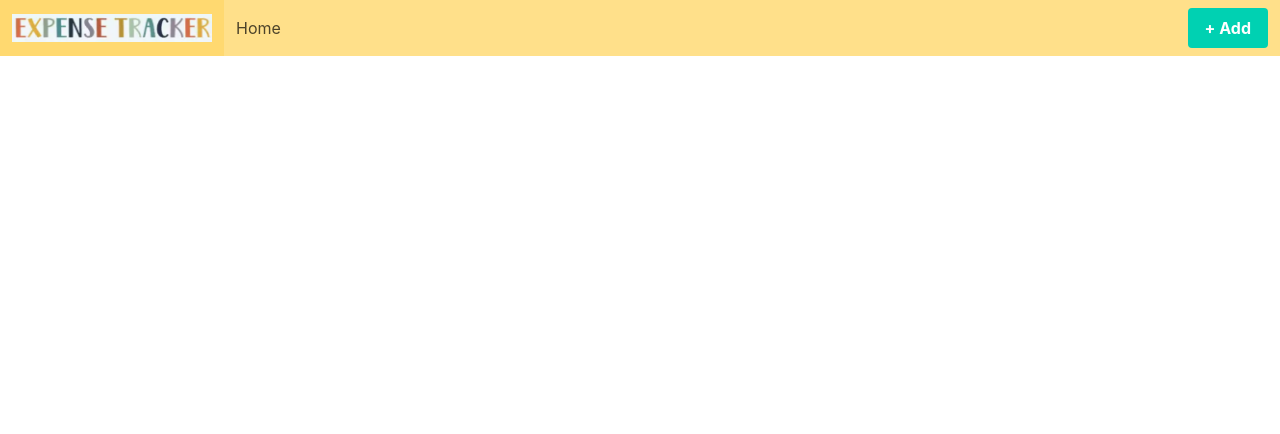
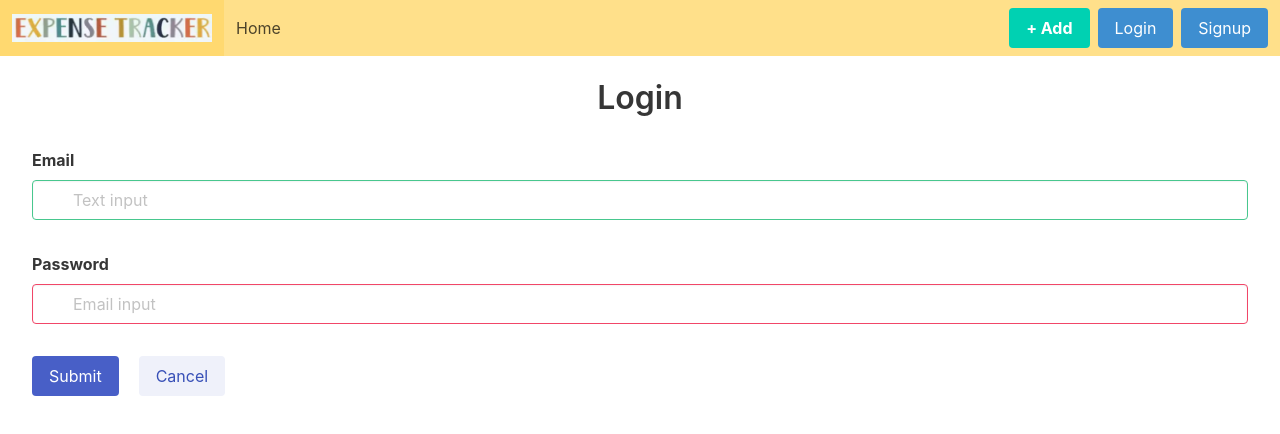
Before and after one commit to anupdhoble/expensetrackerfrontend, a React (Create React App) app: page /login in a window 1280 px wide. Before the commit this address had no page. Shown: the top 434 px of the page. Built offline with nearby package versions, Linux system fonts and the light colour scheme.

Commit message:
authentication use context added and cofigured

```diff
--- a/package.json
+++ b/package.json
@@ -1,5 +1,4 @@
 {
-  "homepage": "https://anupdhoble.github.io/expensetrackerfrontend/",
   "name": "expense-tracker-frontend",
   "version": "0.1.0",
   "private": true,
@@ -43,6 +42,7 @@
     ]
   },
   "devDependencies": {
-    "gh-pages": "^6.1.1"
+    "gh-pages": "^6.1.1",
+    "@babel":"plugin-proposal-private-property-in-object"
   }
 }
--- a/src/App.js
+++ b/src/App.js
@@ -5,8 +5,17 @@ import { ToastContainer, toast } from 'react-toastify';
 import Navbar from './components/Navbar';
 import Table from './components/Table';
 import Add from './components/Add';
+import Signup from './components/Signup';
+import Login from './components/Login';
+
+// import UserContext from "./context/user/UserContext";
+// import { useContext } from "react";
 
 function App() {
+//   const user=useContext(UserContext);
+//   if(localStorage.getItem('authToken')){
+//     user.handleLogin();
+// }
   const showNotification = (message, type) => {
     switch (type) {
       case 'success':
@@ -23,16 +32,20 @@ function App() {
     }
   };
   return (
-    <>
+
+
       <Router>
         <ToastContainer />
         <Navbar />
         <Routes>
-          <Route exact path="/expensetrackerfrontend/" element={<Table showNotification={showNotification} toast={toast}/>} />;
-          <Route exact path="/expensetrackerfrontend/add" element={<Add showNotification={showNotification} toast={toast}/>} />;
+          <Route exact path="/" element={<Table showNotification={showNotification} toast={toast}/>} />
+          <Route exact path="/add" element={<Add showNotification={showNotification} toast={toast}/>} />
+          <Route exact path="/login" element={<Login showNotification={showNotification} toast={toast}/>} />
+          <Route exact path="/signup" element={<Signup showNotification={showNotification} toast={toast}/>} />
         </Routes>
       </Router>
-    </>
+
+
   );
 }
 
--- a/src/components/Add.js
+++ b/src/components/Add.js
@@ -35,7 +35,7 @@ export default function Add({ showNotification, toast }) {
         setPurpose(e.target.value);
     }
     const formCheck = () => {
-        const dateRegex = /^\d{2}\/\d{2}\/\d{4}$/;
+        const dateRegex = /^\d{1,2}\/\d{1,2}\/\d{4}$/;
         if (title === "") {
             showNotification("Title can't be Empty", "error");
             return false;
@@ -58,7 +58,7 @@ export default function Add({ showNotification, toast }) {
     }
 
     const Submit = async () => {
-        const url = 'https://expensetrackerap.azurewebsites.net/expense/new';
+        const url = 'http://localhost:5000/expense/new';
 
         if (formCheck()) {
             const data = {
@@ -91,7 +91,7 @@ export default function Add({ showNotification, toast }) {
                 } else {
                     showNotification('Failed to add expense. Status:', response.status);
                 }
-                navigate("/expensetrackerfrontend/"); //Navigates to home page
+                navigate("/"); //Navigates to home page
             } catch (error) {
                 console.error('An error occurred while adding the expense:', error.message);
             } finally {
--- /dev/null
+++ b/src/components/Login.js
@@ -0,0 +1,112 @@
+import { useState } from "react";
+import UserContext from "../context/user/UserContext";
+import { useContext } from "react";
+import { useNavigate } from "react-router-dom";
+
+export default function Login({ showNotification, toast }) {
+    const navigate = useNavigate();
+
+    const user = useContext(UserContext);
+    const [email, setemail] = useState("");
+    const [password, setPassword] = useState("");
+
+    const handlePasswordChange = (e) => {
+        setPassword(e.target.value);
+    }
+    const handleemailChange = (e) => {
+        setemail(e.target.value);
+    }
+    const formCheck = () => {
+        if (email === "") {
+            showNotification("Email can't be Empty", "error");
+            return false;
+        } else if (password === "") {
+            showNotification("Password cant be empty", 'error');
+            return false;
+        }
+        else return true;
+    }
+    const handleSubmit = async () => {
+        if (formCheck()) {
+            const url = 'http://localhost:5000/user/auth';
+            const data = {
+                email: email,
+                password: password
+            }
+            try {
+                const response = await fetch(url, {
+                    method: 'POST',
+                    headers: {
+                        'Content-Type': 'application/json',
+                    },
+                    body: JSON.stringify(data)
+                });
+
+                if (response.ok) {
+                    const result = await response.json();
+
+                    if (result.success) {
+                        toast.success("Logged In..")
+                        const authToken = result.authToken;
+                        //store it in local storage
+                        localStorage.setItem('authToken', authToken);
+
+                        user.handleLogin();
+                        navigate("/"); //Navigates to home page
+                    }
+                    else {
+                        toast.error("Invalid credentials");
+                        localStorage.removeItem('authToken');
+                    }
+                } else {
+                    toast.error("Failed to login user");
+                }
+            } catch (error) {
+                toast.error("Failed to login user");
+            }
+        }
+    }
+
+    return (
+        <>
+            <h1 className="title has-text-centered mt-5">Login</h1>
+
+            <div className="field">
+                <label className="label">Email</label>
+                <div className="control has-icons-left has-icons-right">
+                    <input className="input is-success" type="text" onChange={handleemailChange} value={email} placeholder="Text input" />
+                    <span className="icon is-small is-left">
+                        <i className="fas fa-user"></i>
+                    </span>
+                    <span className="icon is-small is-right">
+                        <i className="fas fa-check"></i>
+                    </span>
+                </div>
+            </div>
+
+            <div className="field">
+                <label className="label">Password</label>
+                <div className="control has-icons-left has-icons-right">
+                    <input className="input is-danger" type="email" placeholder="Email input" value={password} onChange={handlePasswordChange} />
+                    <span className="icon is-small is-left">
+                        <i className="fas fa-envelope"></i>
+                    </span>
+                    <span className="icon is-small is-right">
+                        <i className="fas fa-exclamation-triangle"></i>
+                    </span>
+                </div>
+            </div>
+
+
+
+            <div className="field is-grouped">
+                <div className="control">
+                    <button className="button is-link" onClick={handleSubmit}>Submit</button>
+                </div>
+                <div className="control">
+                    <button className="button is-link is-light">Cancel</button>
+                </div>
+            </div>
+        </>
+    );
+}
--- a/src/components/Navbar.js
+++ b/src/components/Navbar.js
@@ -1,13 +1,19 @@
 import { Link } from "react-router-dom";
+import logoImage from "../logo.png";
+import "../css/navbar.css"
+import UserContext from "../context/user/UserContext";
+import { useContext } from "react";
 
 
 export default function Navbar() {
+    const user = useContext(UserContext);
+
     return (
         <>
             <nav className="navbar is-warning" role="navigation" aria-label="main navigation">
                 <div className="navbar-brand">
-                    <a className="navbar-item" href="/expensetrackerfrontend/">
-                        <img alt="" src="logo.png" width="200" height="28" />
+                    <a className="navbar-item" href="/">
+                        <img alt="" src={logoImage} width="200px" height="28px" />
                     </a>
 
 
@@ -15,7 +21,7 @@ export default function Navbar() {
 
                 <div id="navbarBasicExample" className="navbar-menu">
                     <div className="navbar-start">
-                        <Link to="/expensetrackerfrontend/" className="navbar-item">
+                        <Link to="/" className="navbar-item">
                             Home
                         </Link>
 
@@ -49,11 +55,22 @@ export default function Navbar() {
                     <div className="navbar-end">
                         <div className="navbar-item">
                             <div className="buttons">
-                                <Link to="/expensetrackerfrontend/add">
-                                    <a className="button is-primary">
+                                <Link to="/add">
+                                    <button id="addbtn" className="button is-primary">
                                         <strong>+ Add</strong>
-                                    </a>
+                                    </button>
                                 </Link>
+                                {user.isLoggedIn ? (
+                                    <button className="button is-info" onClick={user.handleLogout}>Logout</button>
+                                ) : (
+                                    <Link className="button is-info" to="/login">
+                                        Login
+                                    </Link>
+                                )}
+                                <Link className="button is-info" to="/signup">
+                                    Signup
+                                </Link>
+
 
                             </div>
                         </div>
--- /dev/null
+++ b/src/components/Signup.js
@@ -0,0 +1,7 @@
+export default function Signup(){
+    return(
+        <>
+
+        </>
+    );
+}
--- /dev/null
+++ b/src/context/user/AuthState.js
@@ -0,0 +1,42 @@
+import React, { useEffect, useState } from 'react';
+import UserContext from "./UserContext";
+import { toast } from 'react-toastify';
+
+function AuthState(props) {
+    const [isLoggedIn, setIsLoggedIn] = useState(false);
+
+    useEffect(() => {
+        // Check if the user is logged in based on some asynchronous operation
+        const checkLoginStatus = async () => {
+          try {
+            // Perform your authentication check here
+            // For example, you might check if there's a valid authentication token in localStorage
+            const authToken = localStorage.getItem('authToken');
+            const userIsLoggedIn = !!authToken;
+
+            setIsLoggedIn(userIsLoggedIn);
+          } catch (error) {
+            console.error('Error checking login status:', error);
+          }
+        };
+
+        checkLoginStatus();
+      }, []);
+
+    const handleLogout = () => {
+        setIsLoggedIn(false);
+        localStorage.removeItem('authToken');
+        toast.success("Logged out...");
+    };
+    const handleLogin=()=>{
+        setIsLoggedIn(true);
+    }
+
+    return (
+        <UserContext.Provider value={{ isLoggedIn, handleLogout,handleLogin }}>
+            {props.children}
+        </UserContext.Provider>
+    );
+}
+
+export default AuthState;
--- /dev/null
+++ b/src/context/user/UserContext.js
@@ -0,0 +1,5 @@
+import { createContext } from "react";
+
+const UserContext =createContext();
+
+export default UserContext;
--- a/src/css/navbar.css
+++ b/src/css/navbar.css
@@ -2,3 +2,6 @@
     align-items: stretch;
     display: flex;
 }
+button{
+    margin-right: .5rem;
+}
--- a/src/index.js
+++ b/src/index.js
@@ -3,11 +3,14 @@ import ReactDOM from 'react-dom/client';
 import './index.css';
 import App from './App';
 import reportWebVitals from './reportWebVitals';
+import AuthState from './context/user/AuthState';
 
 const root = ReactDOM.createRoot(document.getElementById('root'));
 root.render(
   <React.StrictMode>
-    <App />
+    <AuthState>
+      <App />
+    </AuthState>
   </React.StrictMode>
 );
 
```
Also changed, not shown: src/components/Table.js (+6 -12 lines), src/logo.png (added), 1 other file (tests, documents, lock files or other folders).
